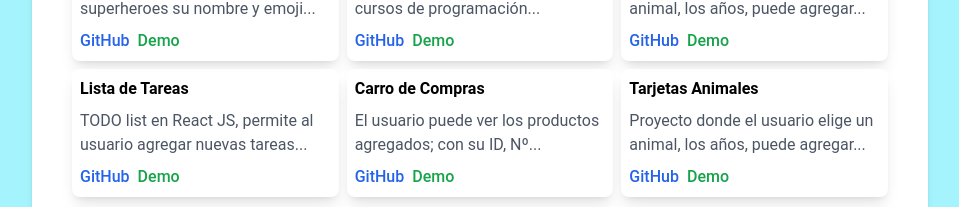
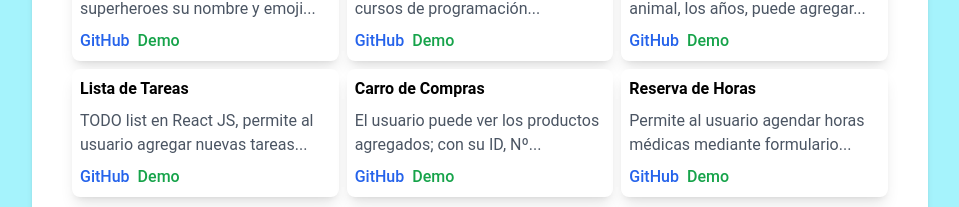
Before and after one commit to pedro-donoso/portafolio-nextjs, a Next.js app: page / in a window 1280 px wide. Shown: the part 1855-2062 px from the top of the page, without its empty margins (160-1119 px from the left). Built offline with nearby package versions, Linux system fonts and the light colour scheme.

Commit message:
todos los proyectos

```diff
--- a/components/Projects.tsx
+++ b/components/Projects.tsx
@@ -37,11 +37,11 @@ function Projects() {
       demo: "https://carro-de-compras-en-react.netlify.app/",
     },
     {
-      title: "Tarjetas Animales",
+      title: "Reserva de Horas",
       description:
-        "Proyecto donde el usuario elige un animal, los años, puede agregar...",
-      github: "https://github.com/pedro-donoso/animalada-salvajes",
-      demo: "https://animales-tarjetas.netlify.app/",
+        "Permite al usuario agendar horas médicas mediante formulario...",
+      github: "https://github.com/pedro-donoso/formulario",
+      demo: "https://reserva-horas.netlify.app/",
     },
   ];
 
```
